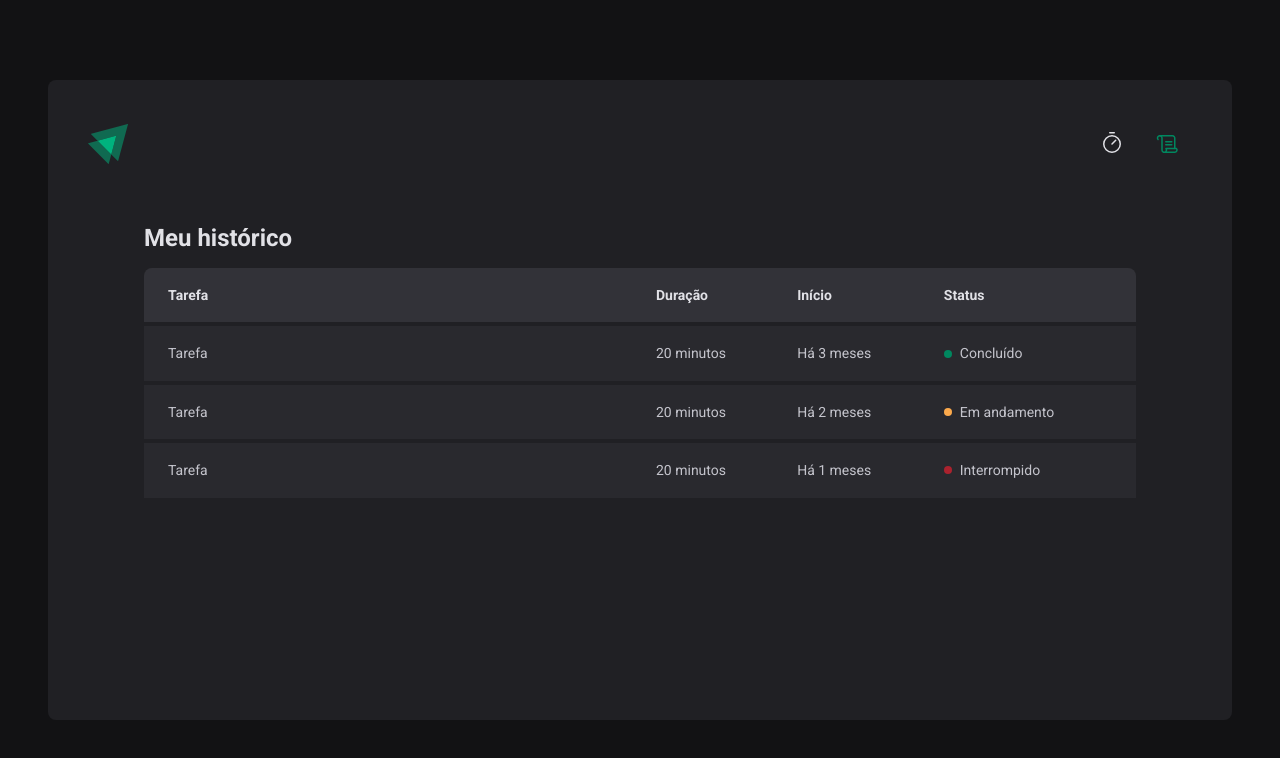
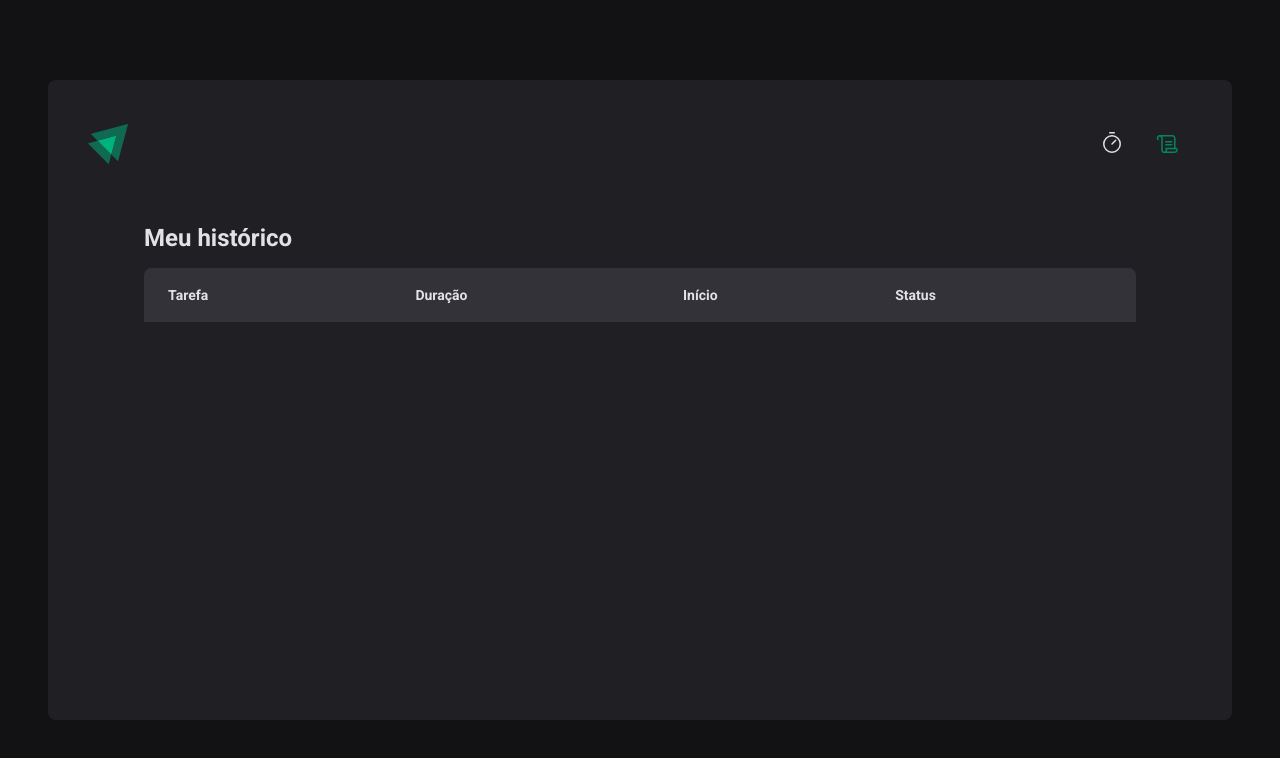
Before and after one commit to gustavobtflores/pomodoro-rocket, a React (Vite) app: page /history in a window 1280 px wide. Shown: the top 758 px of the page. Built offline with nearby package versions, Linux system fonts and the light colour scheme.

Commit message:
:sparkles: history page

```diff
--- a/src/pages/History/index.tsx
+++ b/src/pages/History/index.tsx
@@ -1,6 +1,12 @@
+import { useContext } from 'react'
+import { CyclesContext } from '../../contexts/CyclesContext'
 import { HistoryContainer, HistoryList, Status } from './styles'
+import { formatDistanceToNow } from 'date-fns'
+import ptBR from 'date-fns/esm/locale/pt-BR'
 
 export function History() {
+  const { cycles } = useContext(CyclesContext)
+
   return (
     <HistoryContainer>
       <h1>Meu histórico</h1>
@@ -16,30 +22,29 @@
             </tr>
           </thead>
           <tbody>
-            <tr>
-              <td>Tarefa</td>
-              <td>20 minutos</td>
-              <td>Há 3 meses</td>
-              <td>
-                <Status taskState="completed">Concluído</Status>
-              </td>
-            </tr>
-            <tr>
-              <td>Tarefa</td>
-              <td>20 minutos</td>
-              <td>Há 2 meses</td>
-              <td>
-                <Status taskState="ongoing">Em andamento</Status>
-              </td>
-            </tr>
-            <tr>
-              <td>Tarefa</td>
-              <td>20 minutos</td>
-              <td>Há 1 meses</td>
-              <td>
-                <Status taskState="canceled">Interrompido</Status>
-              </td>
-            </tr>
+            {cycles.map((cycle) => (
+              <tr key={cycle.id}>
+                <td>{cycle.task}</td>
+                <td>{cycle.minutesAmount} minutos</td>
+                <td>
+                  {formatDistanceToNow(cycle.startDate, {
+                    addSuffix: true,
+                    locale: ptBR,
+                  })}
+                </td>
+                <td>
+                  {cycle.finishedDate && (
+                    <Status taskState="completed">Concluído</Status>
+                  )}
+                  {cycle.interruptedDate && (
+                    <Status taskState="canceled">Interrompido</Status>
+                  )}
+                  {!cycle.interruptedDate && !cycle.finishedDate && (
+                    <Status taskState="ongoing">Em andamento</Status>
+                  )}
+                </td>
+              </tr>
+            ))}
           </tbody>
         </table>
       </HistoryList>
```
